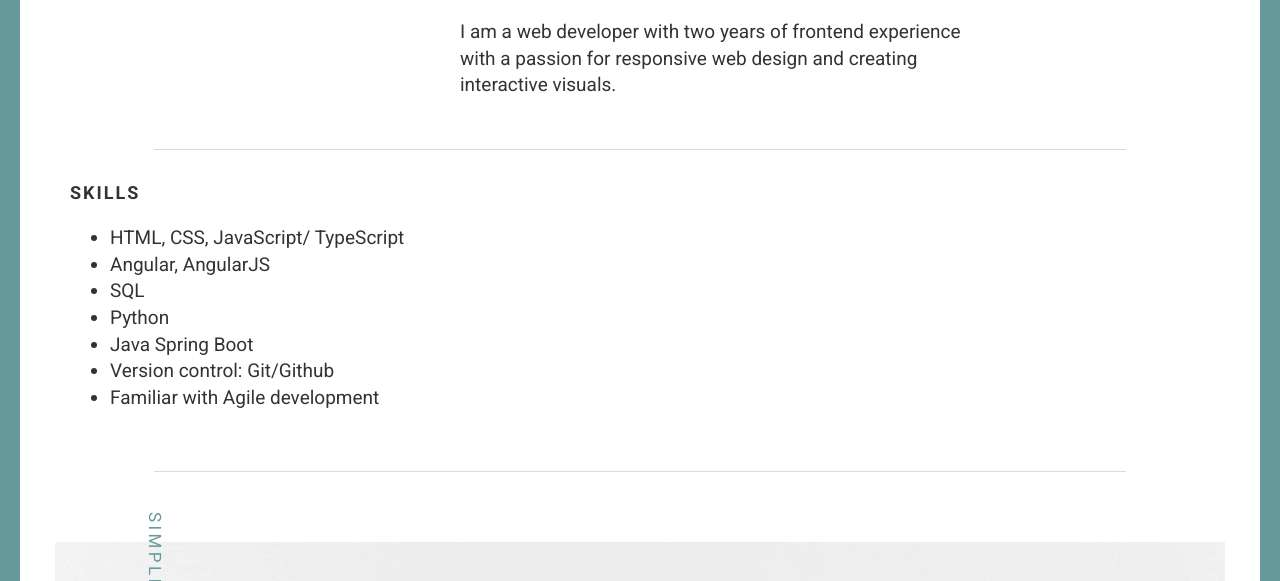
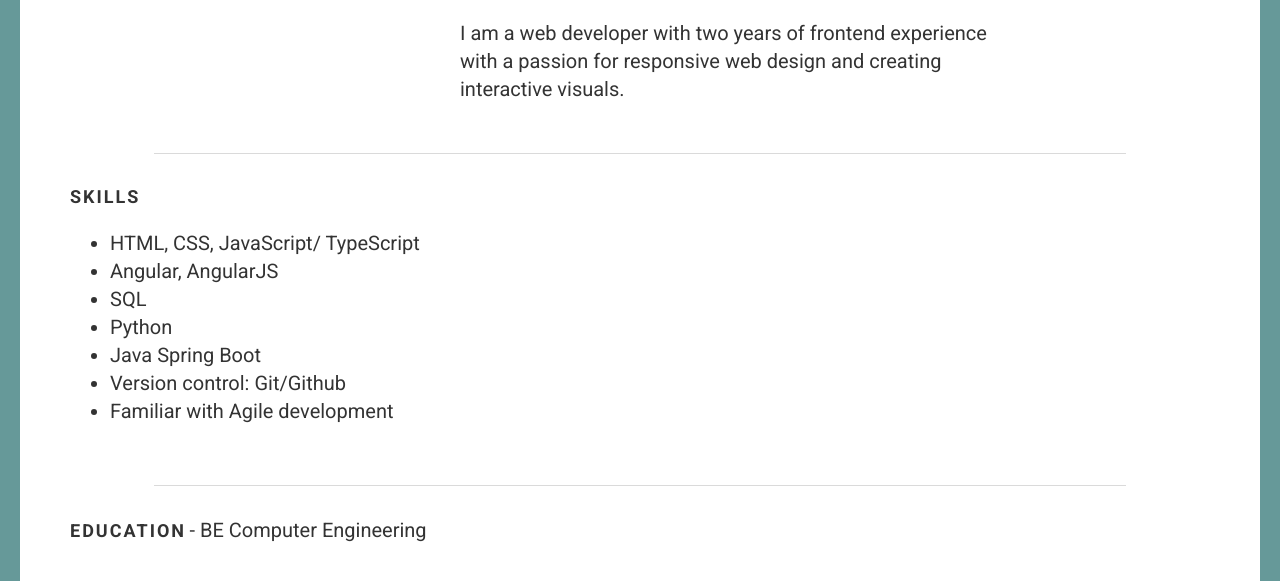
Before and after one commit to schubert-da/schubert-portfolio, a plain HTML site: page index.html in a window 1280 px wide. Shown: the part 354-935 px from the top of the page. Drawn offline with Linux system fonts and the light colour scheme.

Commit message:
added education, html font size

```diff
--- a/css/style.css
+++ b/css/style.css
@@ -9,7 +9,7 @@ Author: Marija Zaric
 ------------------------------------------------------- */
 
 html{
-    font-size: 10px;
+    font-size: 62.5%;
 }
 
 body {
@@ -81,7 +81,7 @@ h6 {
 
 .text-home-small {
     max-width: 50ch;
-    font-size: 1.9rem;
+    font-size: 2rem;
     line-height: 1.4;
 }
 
@@ -458,7 +458,7 @@ h6 {
 	HOME STYLES
 -----------------------------------------------------*/
 
-.skills-section{
+.skills-section, .education-section{
     margin-bottom: 3rem;
 }
 
--- a/index.html
+++ b/index.html
@@ -93,7 +93,12 @@
       </div>
   </div>
 
+  <div class="container">
+    <div class="education-section">
+        <span class="text-home wow"><strong>Education</strong></span>
+        <span class="text-home-small">- BE Computer Engineering </span></div>
 
+    </div>
 
     <!-- Main Banner -->
     <div class="container">
```
